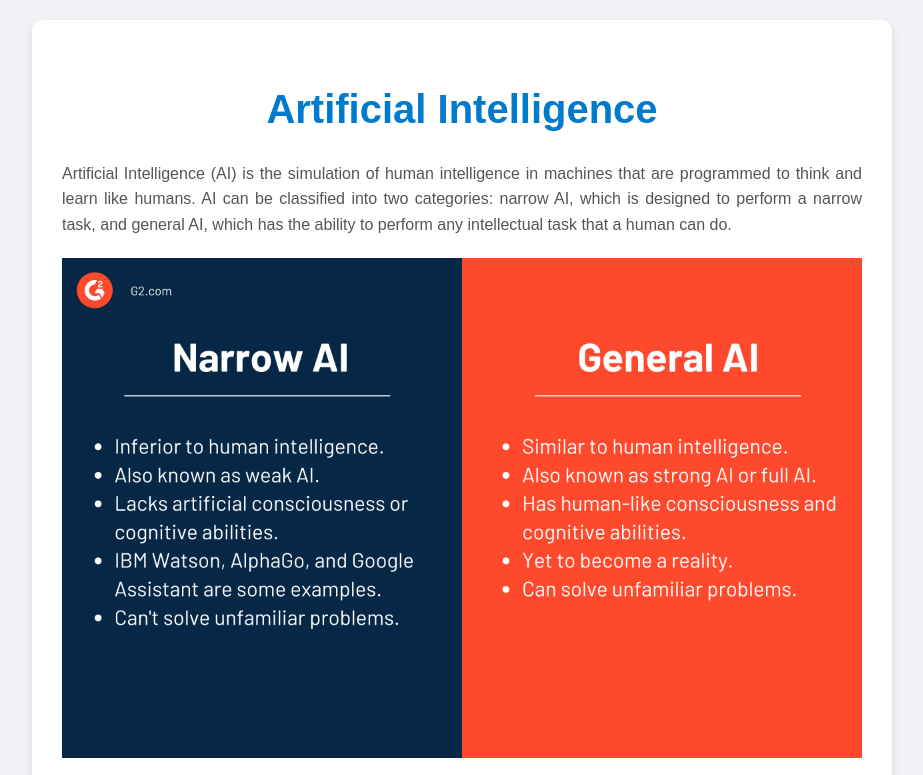
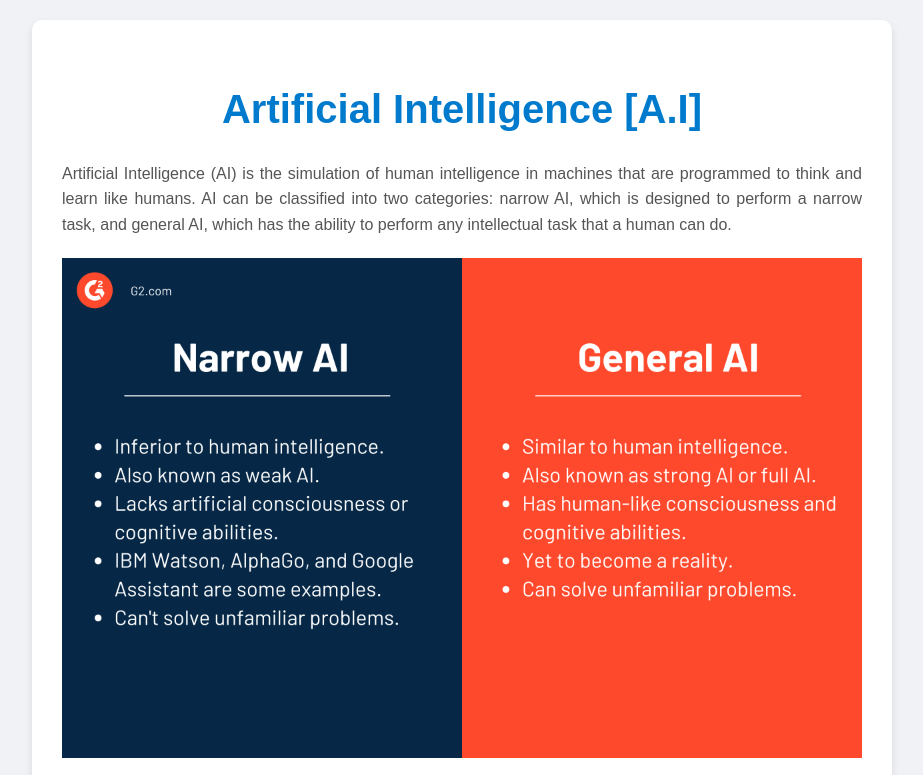
Before and after one commit to TheOneOh1/octo-doodle, a plain HTML site: page index.html in a window 1280 px wide. Shown: the top 775 px of the page, without its empty margins (178-1101 px from the left). Drawn offline with Linux system fonts and the light colour scheme.

Commit message:
Artifact added

```diff
--- a/index.html
+++ b/index.html
@@ -67,7 +67,7 @@
 </head>
 <body>
     <div class="container">
-        <h1>Artificial Intelligence</h1>
+        <h1>Artificial Intelligence [A.I]</h1>
         <p>
             Artificial Intelligence (AI) is the simulation of human intelligence in machines that are programmed to think and learn like humans. AI can be classified into two categories: narrow AI, which is designed to perform a narrow task, and general AI, which has the ability to perform any intellectual task that a human can do.
         </p>
```
Also changed, not shown: 1 other file.
